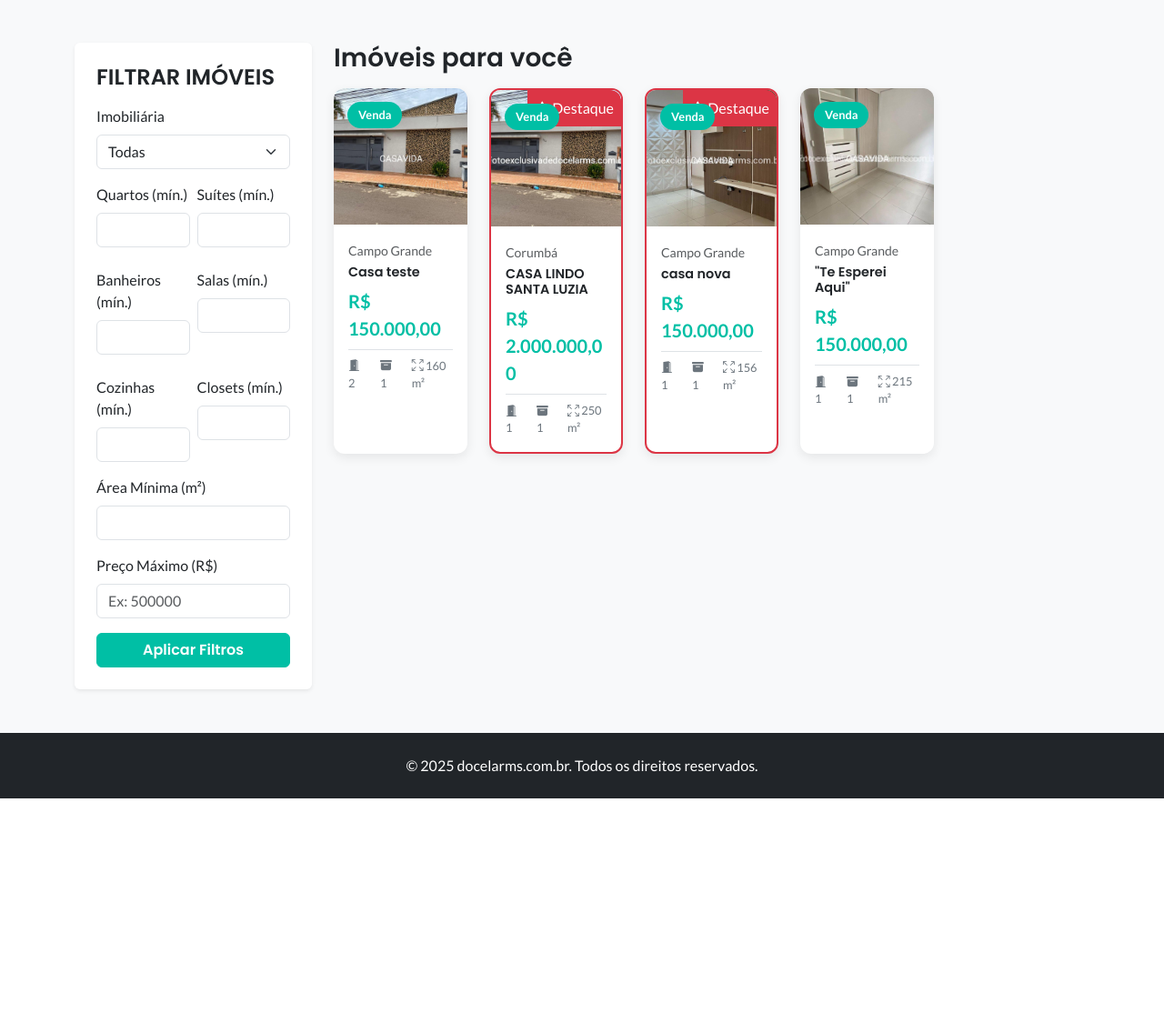
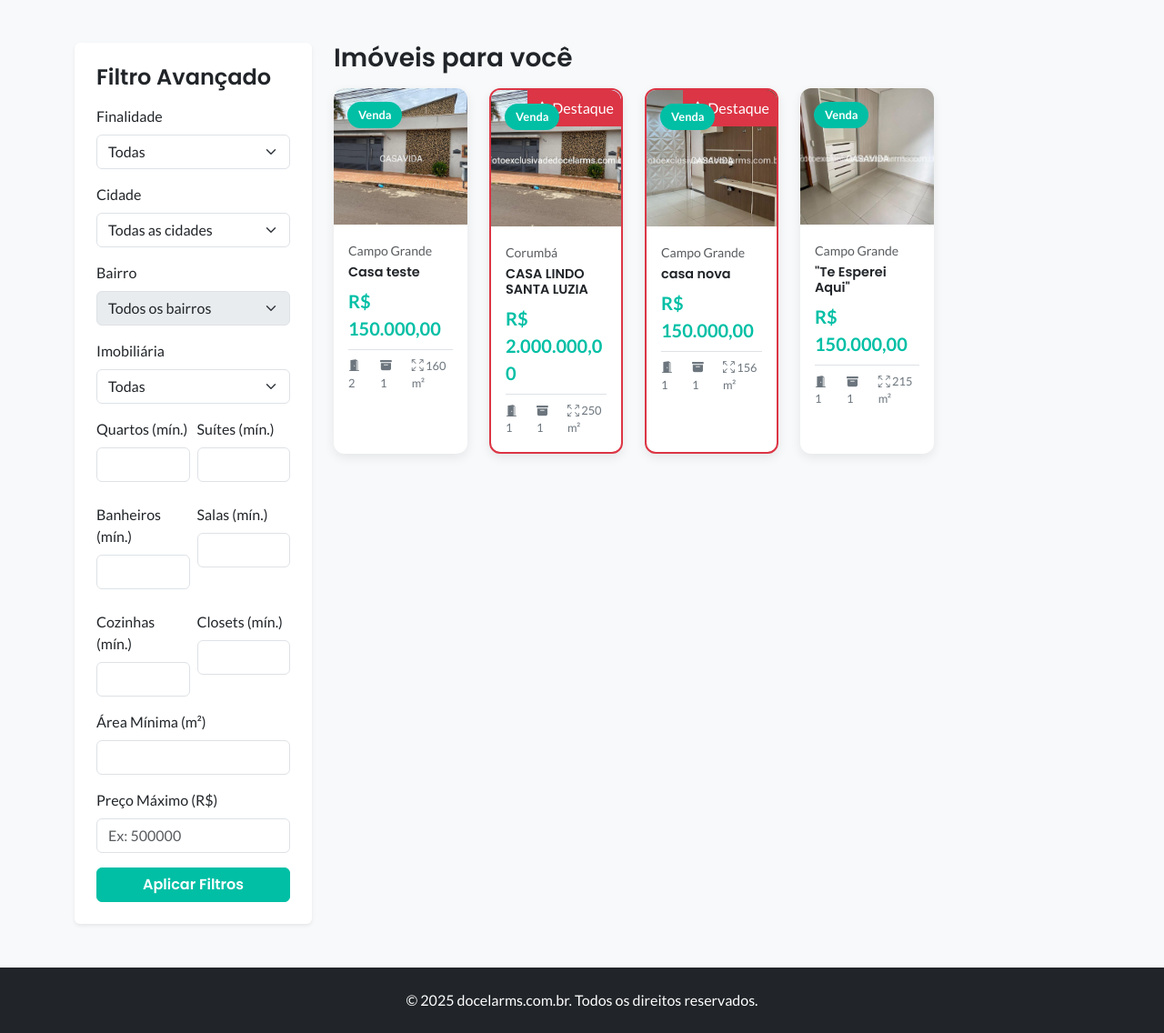
Before and after one commit to Douglasgarciams/docelarms, a Django app: template imoveis/templates/imoveis/lista_imoveis.html in a window 1280 px wide. Shown: the part 537-1673 px from the top of the page at 91% size. Before the commit the page ends 1415 px from the top, so only its background shows below. Run offline with Django 5.2, Linux system fonts and the light colour scheme; the template is opened without the code that fills it: values that come from a table or form of the project are taken from there, others are empty; data comes from the database, SQL or seed files in the repository.

Commit message:
Adiciona filtro de bairro na busca principal e lateral

```diff
--- a/imoveis/templates/imoveis/lista_imoveis.html
+++ b/imoveis/templates/imoveis/lista_imoveis.html
@@ -9,23 +9,28 @@
         <h1 class="display-3 fw-bold mb-4">A Chave para a Sua Nova Vida</h1>
 
         <div class="p-4 rounded-3" style="background-color: rgba(255,255,255,0.1); backdrop-filter: blur(10px);">
-            <form method="GET" action="" class="row g-3 align-items-center">
-                <div class="col-md">
+            <form method="GET" action="" class="row g-2 align-items-center justify-content-center">
+                <div class="col-md-3">
                     <select name="finalidade" class="form-select form-select-lg">
                         <option value="">Comprar ou Alugar?</option>
                         <option value="VENDA" {% if valores_filtro.finalidade == 'VENDA' %}selected{% endif %}>Comprar</option>
                         <option value="ALUGUEL" {% if valores_filtro.finalidade == 'ALUGUEL' %}selected{% endif %}>Alugar</option>
                     </select>
                 </div>
-                <div class="col-md">
-                    <select name="cidade" class="form-select form-select-lg">
-                        <option value="">Onde?</option>
+                <div class="col-md-3">
+                    <select name="cidade" id="hero_cidade" class="form-select form-select-lg">
+                        <option value="">Cidade</option>
                         {% for cidade in cidades %}
                             <option value="{{ cidade.id }}" {% if valores_filtro.cidade == cidade.id|stringformat:"s" %}selected{% endif %}>{{ cidade.nome }}</option>
                         {% endfor %}
                     </select>
                 </div>
-                <div class="col-md-auto">
+                <div class="col-md-3">
+                    <select name="bairro" id="hero_bairro" class="form-select form-select-lg">
+                        <option value="">Bairro</option>
+                        </select>
+                </div>
+                <div class="col-md-2">
                     <button type="submit" class="btn btn-primary btn-lg w-100">Buscar</button>
                 </div>
             </form>
@@ -38,10 +43,34 @@
 
         <div class="col-lg-3">
             <div class="p-4 bg-white rounded shadow-sm sticky-top" style="top: 100px;">
-                <h4 class="mb-3">FILTRAR IMÓVEIS</h4>
+                <h4 class="mb-3">Filtro Avançado</h4>
                 <form method="GET" action="">
-                    <input type="hidden" name="finalidade" value="{{ valores_filtro.finalidade }}">
-                    <input type="hidden" name="cidade" value="{{ valores_filtro.cidade }}">
+                    <div class="mb-3">
+                        <label class="form-label">Finalidade</label>
+                        <select name="finalidade" class="form-select">
+                            <option value="">Todas</option>
+                            <option value="VENDA" {% if valores_filtro.finalidade == 'VENDA' %}selected{% endif %}>Venda</option>
+                            <option value="ALUGUEL" {% if valores_filtro.finalidade == 'ALUGUEL' %}selected{% endif %}>Aluguel</option>
+                        </select>
+                    </div>
+
+                     <div class="mb-3">
+                        <label class="form-label">Cidade</label>
+                        <select name="cidade" id="sidebar_cidade" class="form-select">
+                            <option value="">Todas as cidades</option>
+                            {% for cidade in cidades %}
+                                <option value="{{ cidade.id }}" {% if valores_filtro.cidade == cidade.id|stringformat:"s" %}selected{% endif %}>{{ cidade.nome }}</option>
+                            {% endfor %}
+                        </select>
+                    </div>
+
+                    <div class="mb-3">
+                        <label class="form-label">Bairro</label>
+                        <select name="bairro" id="sidebar_bairro" class="form-select">
+                            <option value="">Todos os bairros</option>
+                            </select>
+                    </div>
+
                     <div class="mb-3">
                         <label for="imobiliaria" class="form-label">Imobiliária</label>
                         <select name="imobiliaria" class="form-select">
@@ -103,13 +132,11 @@
                     <div class="col">
                         <div class="card property-card h-100 {% if imovel.destaque %}card-destaque{% endif %}">
                             <div class="position-relative">
-
                                 {% if imovel.destaque %}
                                     <div class="position-absolute top-0 end-0 p-2 text-white" style="background-color: var(--cor-destaque); border-top-right-radius: 12px; z-index: 10;">
                                         <i class="bi bi-star-fill"></i> Destaque
                                     </div>
                                 {% endif %}
-
                                 <span class="tag">{{ imovel.get_finalidade_display }}</span>
                                 <a href="{% url 'detalhe_imovel' imovel.id %}">
                                     {% if imovel.foto_principal %}
@@ -131,7 +158,7 @@
                                 </div>
                             </div>
                         </div>
-                        </div>
+                    </div>
                 {% empty %}
                     <div class="col-12">
                         <div class="alert alert-warning" role="alert">
@@ -174,3 +201,78 @@
 </div>
 
 {% endblock %}
+
+{% block extra_js %}
+<script>
+    document.addEventListener('DOMContentLoaded', function() {
+
+        // Função genérica para configurar os dropdowns de cidade/bairro
+        function configurarDropdownBairros(idCidadeSelect, idBairroSelect) {
+            const cidadeSelect = document.getElementById(idCidadeSelect);
+            const bairroSelect = document.getElementById(idBairroSelect);
+
+            // Se não encontrou os elementos na página, não faz nada
+            if (!cidadeSelect || !bairroSelect) return;
+
+            // Função para carregar os bairros
+            function carregarBairros(cidadeId, bairroSelecionadoId = null) {
+                if (!cidadeId) {
+                    bairroSelect.innerHTML = '<option value="">Bairro</option>';
+                    bairroSelect.disabled = true;
+                    return;
+                }
+
+                bairroSelect.disabled = false;
+                // Mantém o texto de carregamento visível apenas se for uma mudança manual
+                if (!bairroSelecionadoId) {
+                     bairroSelect.innerHTML = '<option value="">Carregando...</option>';
+                }
+
+                fetch(`/api/bairros/?cidade_id=${cidadeId}`)
+                    .then(response => response.json())
+                    .then(data => {
+                        bairroSelect.innerHTML = '<option value="">Bairro</option>';
+                        data.forEach(function(bairro) {
+                            // Cria a opção
+                            const option = new Option(bairro.nome, bairro.id);
+                            // Se este for o bairro que já estava selecionado (vindo do filtro), marca como selected
+                            if (bairro.id == bairroSelecionadoId) {
+                                option.selected = true;
+                            }
+                            bairroSelect.add(option);
+                        });
+                    });
+            }
+
+            // Evento de mudança na cidade
+            cidadeSelect.addEventListener('change', function() {
+                carregarBairros(this.value);
+            });
+
+            // Na carga inicial da página, verifica se já tem uma cidade selecionada (ex: veio de um filtro)
+            // e carrega os bairros correspondentes, mantendo o bairro selecionado se houver.
+            const cidadeInicial = cidadeSelect.value;
+            // Tenta pegar o valor inicial do bairro a partir de um atributo data ou do próprio valor se já estiver renderizado (depende de como o backend envia)
+            // Uma forma mais simples aqui é pegar o valor que o Django renderizou se possível, mas como estamos recarregando via JS, vamos passar o valor do filtro via template Django direto no JS.
+
+            // Truque: pegamos o valor do bairro que veio do filtro (se houver)
+            let bairroInicial = null;
+            {% if valores_filtro.bairro %}
+                bairroInicial = "{{ valores_filtro.bairro }}";
+            {% endif %}
+
+            if (cidadeInicial) {
+                 carregarBairros(cidadeInicial, bairroInicial);
+            } else {
+                 bairroSelect.disabled = true; // Desabilita bairro se não tem cidade
+            }
+        }
+
+        // Configura para a barra de busca principal (Hero)
+        configurarDropdownBairros('hero_cidade', 'hero_bairro');
+
+        // Configura para a barra lateral (Sidebar)
+        configurarDropdownBairros('sidebar_cidade', 'sidebar_bairro');
+    });
+</script>
+{% endblock %}
--- a/imoveis/views.py
+++ b/imoveis/views.py
@@ -16,6 +16,7 @@ def lista_imoveis(request):
     finalidade = request.GET.get('finalidade')
     imobiliaria_id = request.GET.get('imobiliaria')
     cidade_id = request.GET.get('cidade')
+    bairro_id = request.GET.get('bairro')
     # ... (restante dos seus filtros)
     quartos_min = request.GET.get('quartos')
     suites_min = request.GET.get('suites')
@@ -32,6 +33,7 @@ def lista_imoveis(request):
         try: imobiliaria_selecionada = Imobiliaria.objects.get(id=imobiliaria_id)
         except Imobiliaria.DoesNotExist: imobiliaria_selecionada = None
     if cidade_id: imoveis_list = imoveis_list.filter(cidade__id=cidade_id)
+    if bairro_id: imoveis_list = imoveis_list.filter(bairro__id=bairro_id)
     if quartos_min: imoveis_list = imoveis_list.filter(quartos__gte=quartos_min)
     if suites_min: imoveis_list = imoveis_list.filter(suites__gte=suites_min)
     if banheiros_min: imoveis_list = imoveis_list.filter(banheiros__gte=banheiros_min)
```
